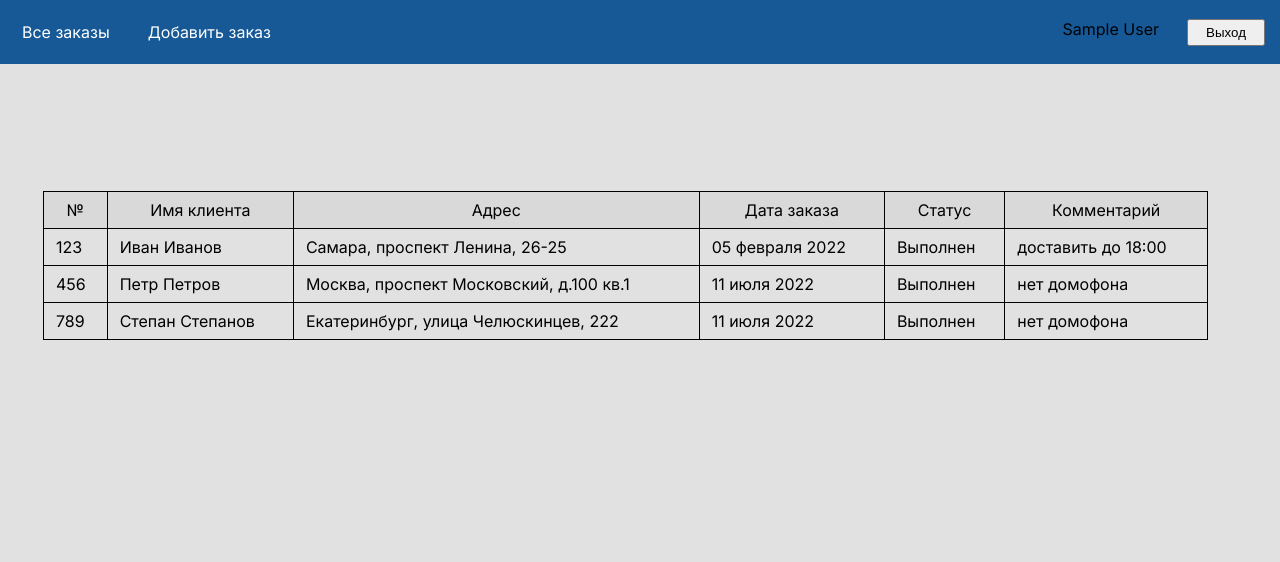
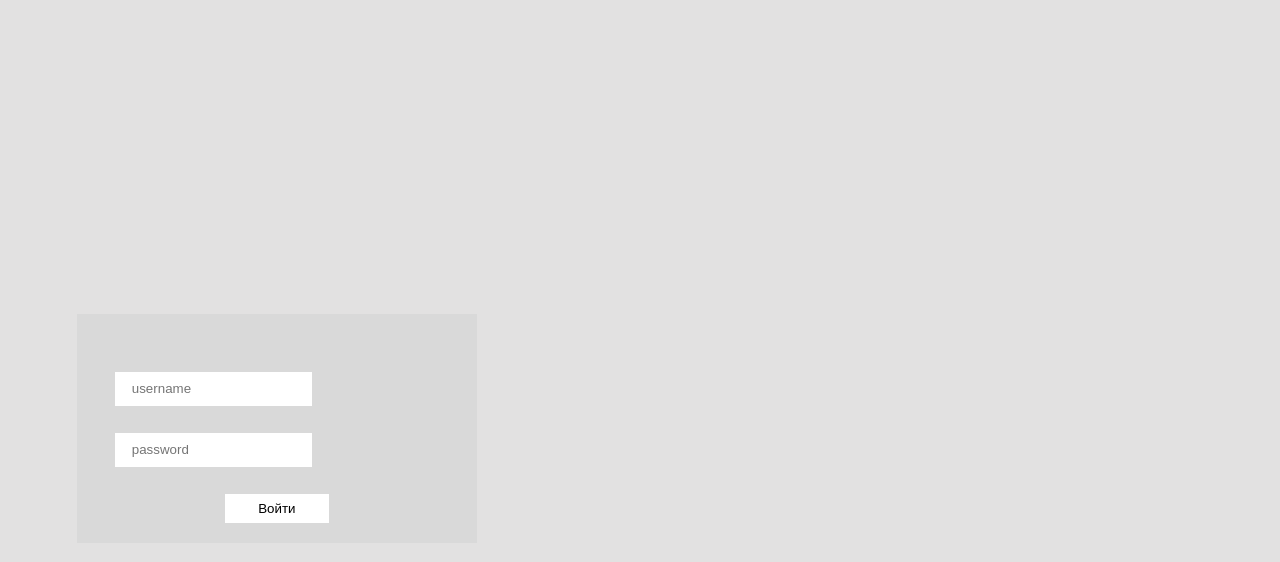
Before and after one commit to gfR616/AEtestTask, a Vue app: page /auth in a window 1280 px wide. Before the commit this address led to /orders. Shown: the top 562 px of the page. Built offline with nearby package versions, Linux system fonts and the light colour scheme; data requests are answered from the project's data file; sample sign-in values are in the browser's storage.

Commit message:
чиним отображение юзера

```diff
--- a/src/stores/authStore.ts
+++ b/src/stores/authStore.ts
@@ -5,8 +5,10 @@ import { defineStore } from 'pinia'
 export const useAuthStore = defineStore('auth', {
   state: (): AuthState => {
     const storedUser = localStorage.getItem('user')
+    const user = storedUser ? JSON.parse(storedUser)[0] : null
+
     return {
-      user: storedUser ? JSON.parse(storedUser) : null,
+      user: user,
       isLoading: false,
       error: null,
     }
```
